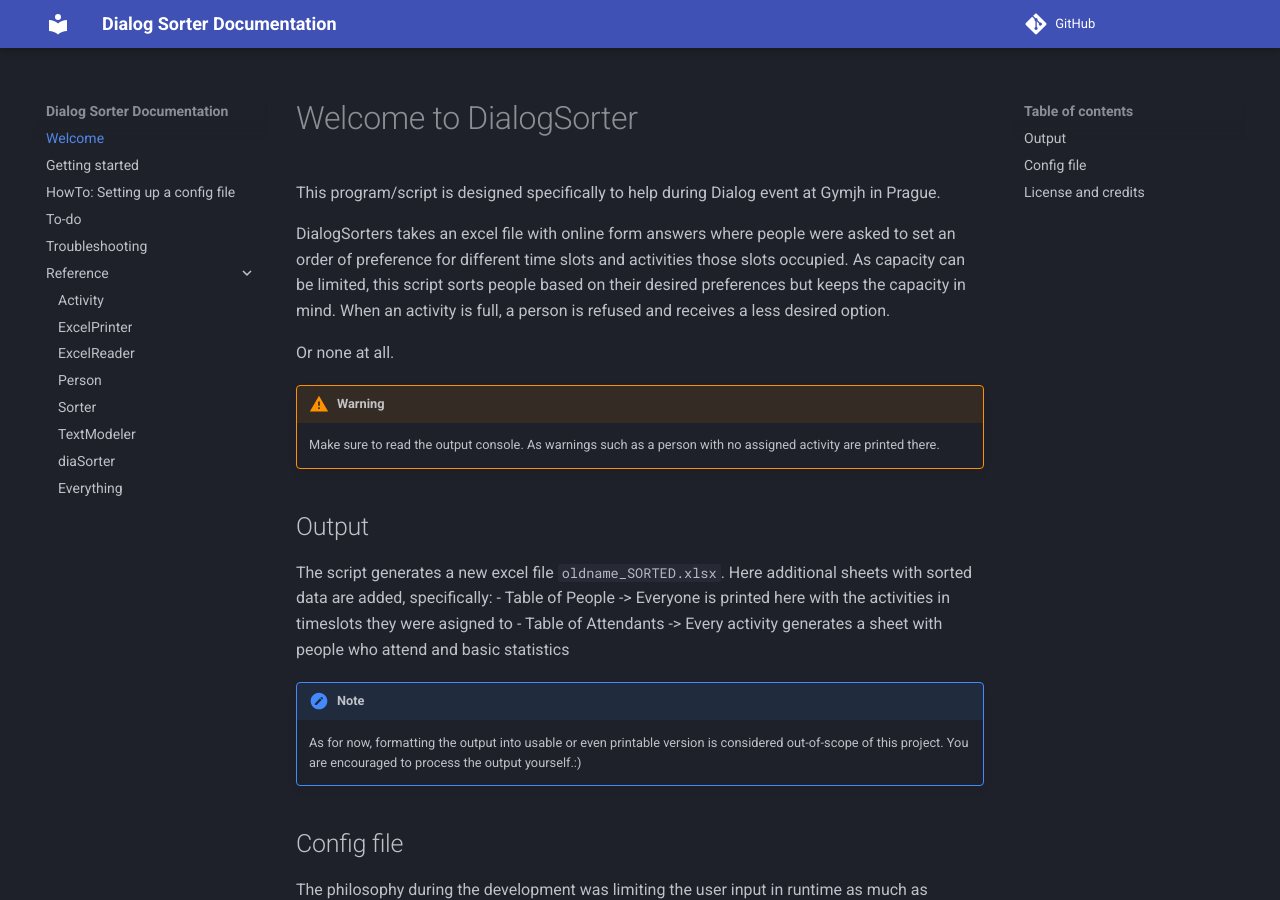
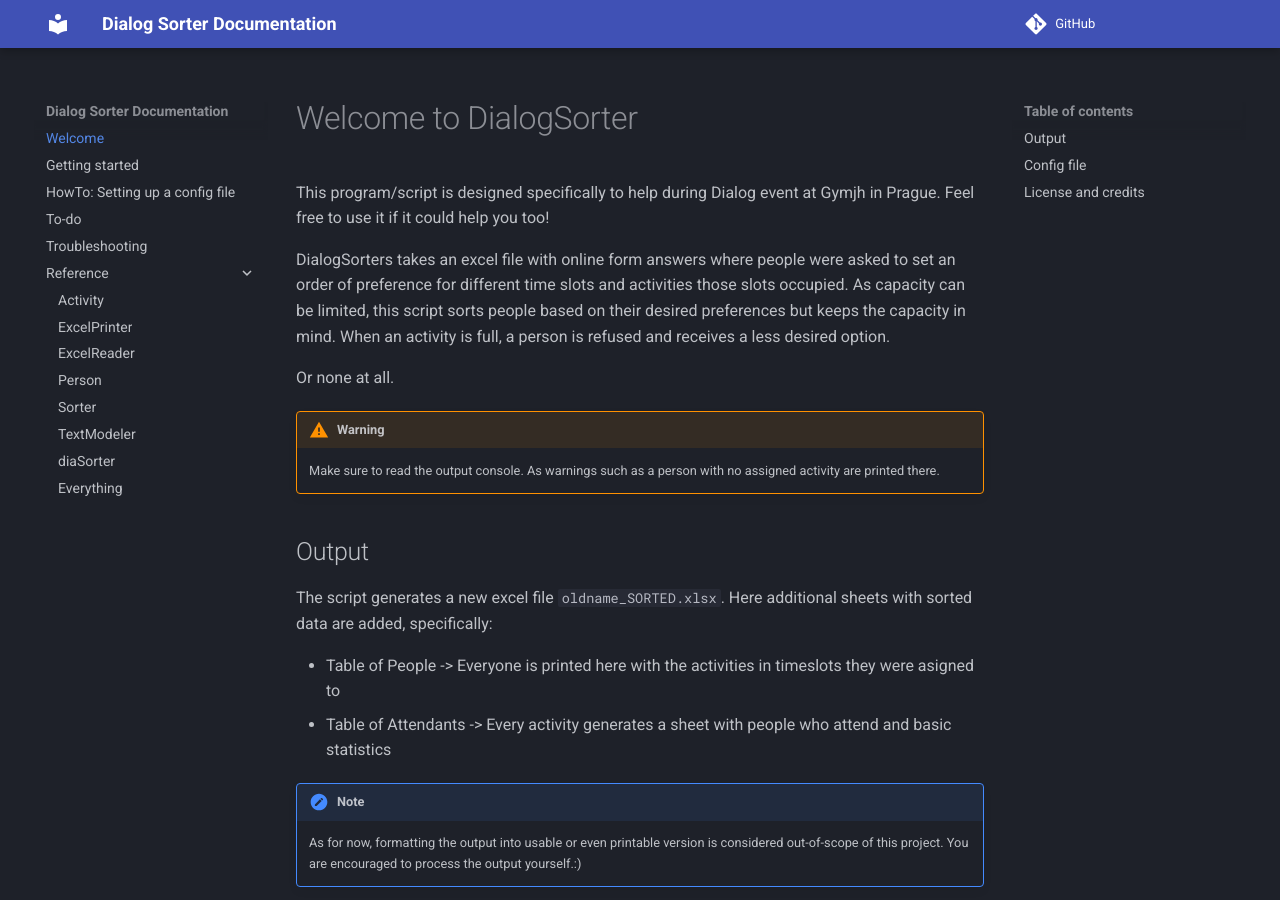
Before and after one commit to BasileosFelices/dialogsorter, an MkDocs documentation site: the page built from docs/index.md, in a window 1280 px wide and 900 px high. Built offline with MkDocs 1.6.1 and Material for MkDocs 9.7.7, drawn with Linux system fonts in a browser that asks for light colours; comment, search, counter and statistics services are not loaded.

Commit message:
docs: typos and little changes

```diff
--- a/docs/index.md
+++ b/docs/index.md
@@ -4,7 +4,7 @@ title: Welcome
 
 # Welcome to DialogSorter
 
-This program/script is designed specifically to help during Dialog event at Gymjh in Prague.
+This program/script is designed specifically to help during Dialog event at Gymjh in Prague. Feel free to use it if it could help you too!
 
 DialogSorters takes an excel file with online form answers where people were asked to set an order of preference for different time slots and activities those slots occupied. As capacity can be limited, this script sorts people based on their desired preferences but keeps the capacity in mind. When an activity is full, a person is refused and receives a less desired option.
 
@@ -16,6 +16,7 @@ Or none at all.
 ## Output
 
 The script generates a new excel file `oldname_SORTED.xlsx`. Here additional sheets with sorted data are added, specifically:
+
 - Table of People -> Everyone is printed here with the activities in timeslots they were asigned to
 - Table of Attendants -> Every activity generates a sheet with people who attend and basic statistics
 
```
